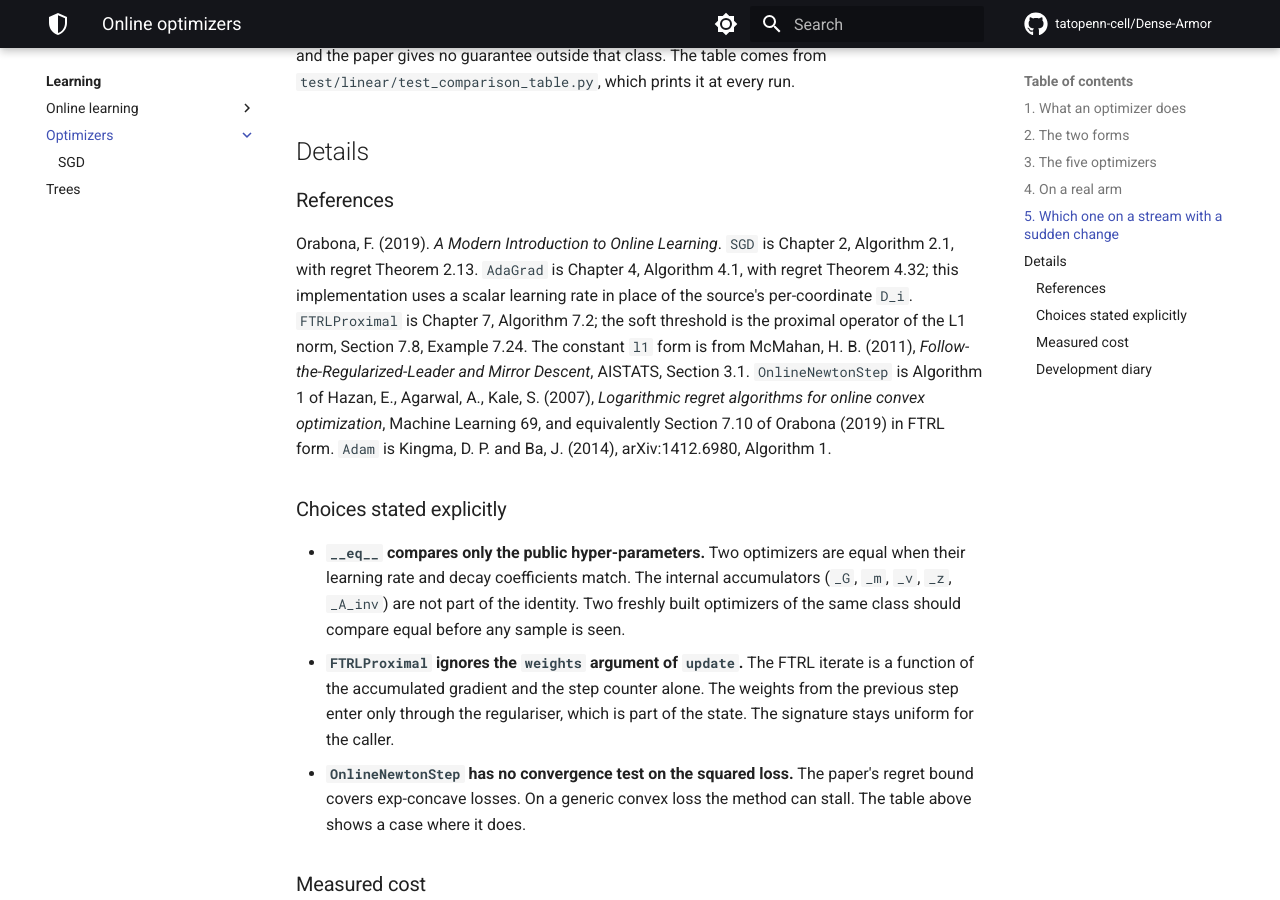
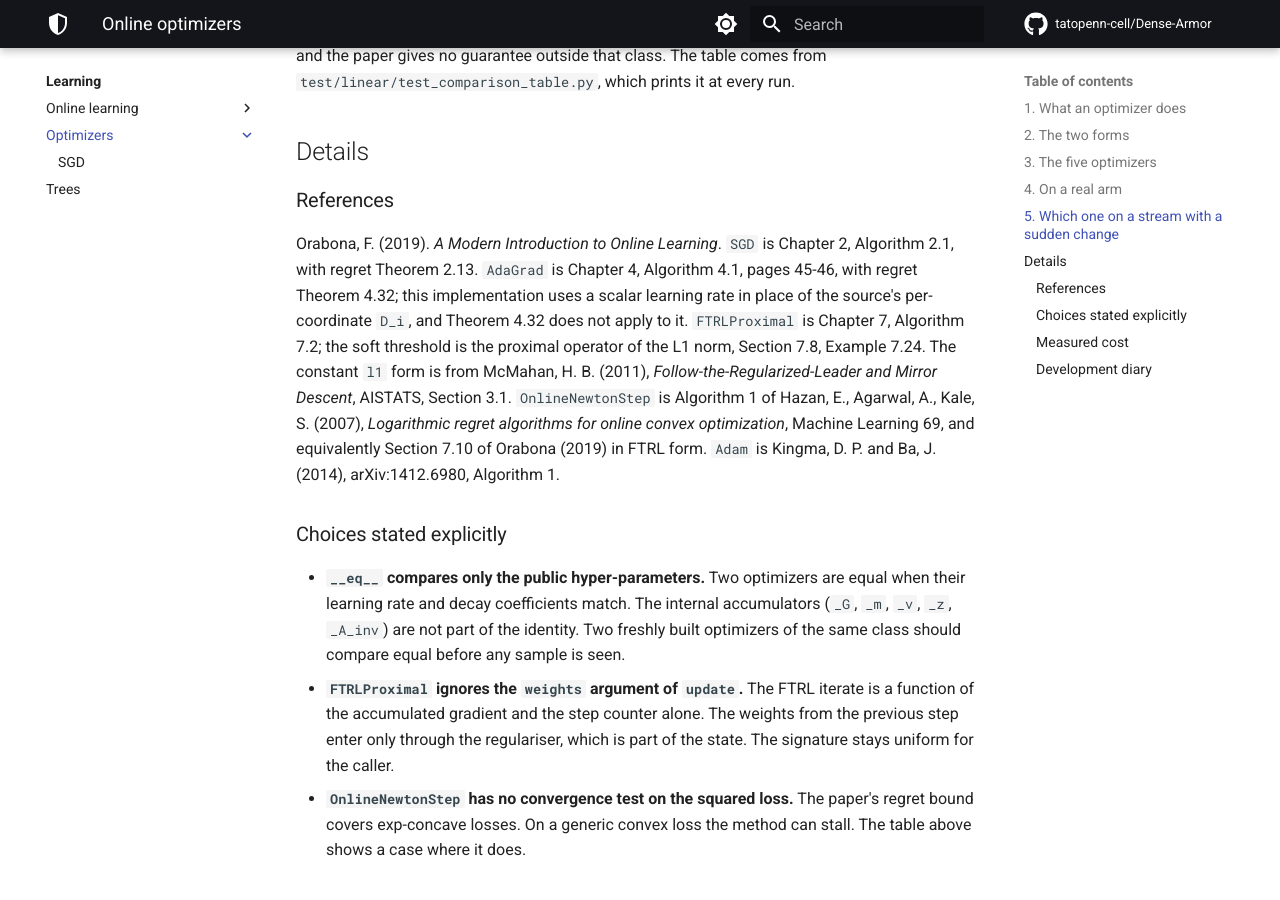
Before and after one commit to tatopenn-cell/Dense-Armor, an MkDocs documentation site: the page built from docs/optim/index.md, in a window 1280 px wide and 900 px high, scrolled down 3841 px. Built offline with MkDocs 1.6.1 and Material for MkDocs 9.7.7, drawn with Linux system fonts in a browser that asks for light colours; comment, search, counter and statistics services are not loaded.

Commit message:
docs(optim): correct AdaGrad source attribution, add AdaGrad figure assets

```diff
--- a/docs/optim/index.md
+++ b/docs/optim/index.md
@@ -177,8 +177,9 @@ which prints it at every run.
 
 Orabona, F. (2019). *A Modern Introduction to Online Learning*. `SGD` is
 Chapter 2, Algorithm 2.1, with regret Theorem 2.13. `AdaGrad` is Chapter 4,
-Algorithm 4.1, with regret Theorem 4.32; this implementation uses a scalar
-learning rate in place of the source's per-coordinate `D_i`. `FTRLProximal`
+Algorithm 4.1, pages 45-46, with regret Theorem 4.32; this implementation
+uses a scalar learning rate in place of the source's per-coordinate `D_i`,
+and Theorem 4.32 does not apply to it. `FTRLProximal`
 is Chapter 7, Algorithm 7.2; the soft threshold is the proximal operator of
 the L1 norm, Section 7.8, Example 7.24. The constant `l1` form is from
 McMahan, H. B. (2011), *Follow-the-Regularized-Leader and Mirror Descent*,
```
Also changed, not shown: docs/assets/optim/make_figure_adagrad.py (added, +40 -0 lines), docs/assets/optim/adagrad_lr_choice.png (added), 1 other file.
